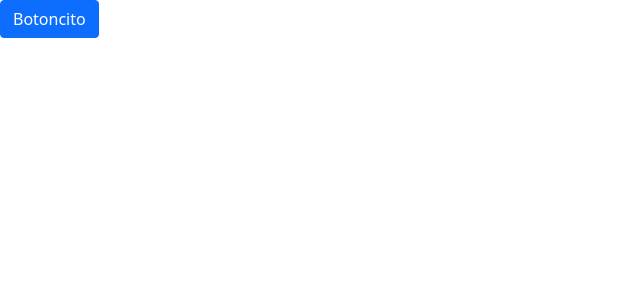
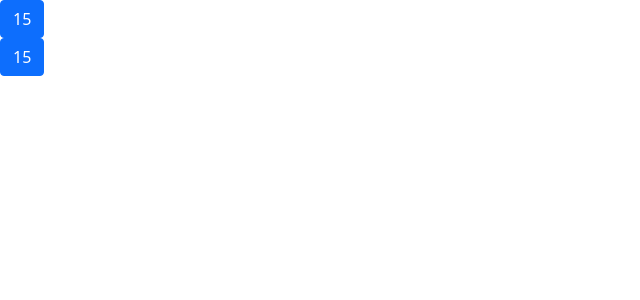
Before and after one commit to t1mk1ll3r4ll/TaskChallenge, a Next.js app: page /fistpage in a window 1280 px wide. Shown: the top 300 px of the page, without its empty margins (0-640 px from the left). Built offline with nearby package versions, Linux system fonts and the light colour scheme.

Commit message:
asdasdasd
asdasd

```diff
--- /dev/null
+++ b/src/components/Boton/index.tsx
@@ -0,0 +1,20 @@
+import React, { useState } from "react";
+import { Alert, Button } from "react-bootstrap";
+
+const Boton = (props: any) => {
+  const { message } = props;
+  const [firstState, setFirstState] = useState(message);
+  console.log(message);
+  const diAlgo = () => {
+    window.alert("alerta!");
+  };
+  return (
+    <div>
+      <Button onClick={() => setFirstState(firstState + 1)}>
+        {firstState}
+      </Button>
+    </div>
+  );
+};
+
+export default Boton;
--- a/src/pages/fistpage.tsx
+++ b/src/pages/fistpage.tsx
@@ -1,18 +1,23 @@
-import React from "react";
+import React, { useEffect, useState } from "react";
 import { Button } from "react-bootstrap";
+import Boton from "@/components/Boton";
+const Fistpage = () => {
+  const [firstState, setFirstState] = useState(15);
 
-const fistpage = () => {
-  const sayHi = () => {
-    console.log("flechipolla");
-  };
+  useEffect(() => {
+    document.title = `Tu puta madre ${firstState}`;
+  }, [firstState]);
 
   return (
     <div>
       <div>
-        <Button onClick={sayHi}>Botoncito</Button>
+        <Button onClick={() => setFirstState(firstState + 1)}>
+          {firstState}
+        </Button>
+        <Boton message={firstState} />
       </div>
     </div>
   );
 };
 
-export default fistpage;
+export default Fistpage;
--- a/tsconfig.json
+++ b/tsconfig.json
@@ -12,7 +12,9 @@
     "moduleResolution": "node",
     "resolveJsonModule": true,
     "isolatedModules": true,
-    "jsx": "preserve"
+    "jsx": "preserve",
+    "baseUrl": "src",
+    "paths": { "@/components/*": ["components/*"] }
   },
   "include": ["next-env.d.ts", "**/*.ts", "**/*.tsx"],
   "exclude": ["node_modules"]
```
Also changed, not shown: src/components/boton.tsx (deleted).
